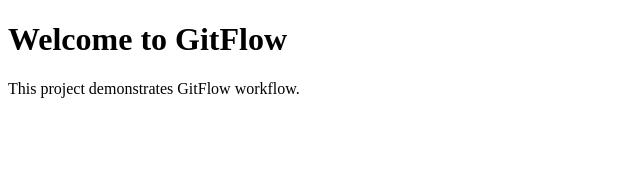
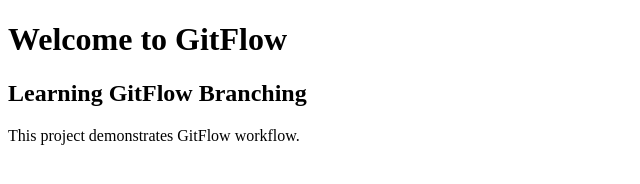
Before and after one commit to Aditi-8-code/GitFlow_Experiment, a plain HTML site: page index.html in a window 1280 px wide. Shown: the whole page, without its empty margins (0-640 px from the left). Drawn offline with Linux system fonts and the light colour scheme.

Commit message:
updated file commit

```diff
--- a/index.html
+++ b/index.html
@@ -5,6 +5,7 @@
 </head>
 <body>
     <h1>Welcome to GitFlow</h1>
+    <h2>Learning GitFlow Branching</h2>
     <p>This project demonstrates GitFlow workflow.</p>
 </body>
 </html>
```
